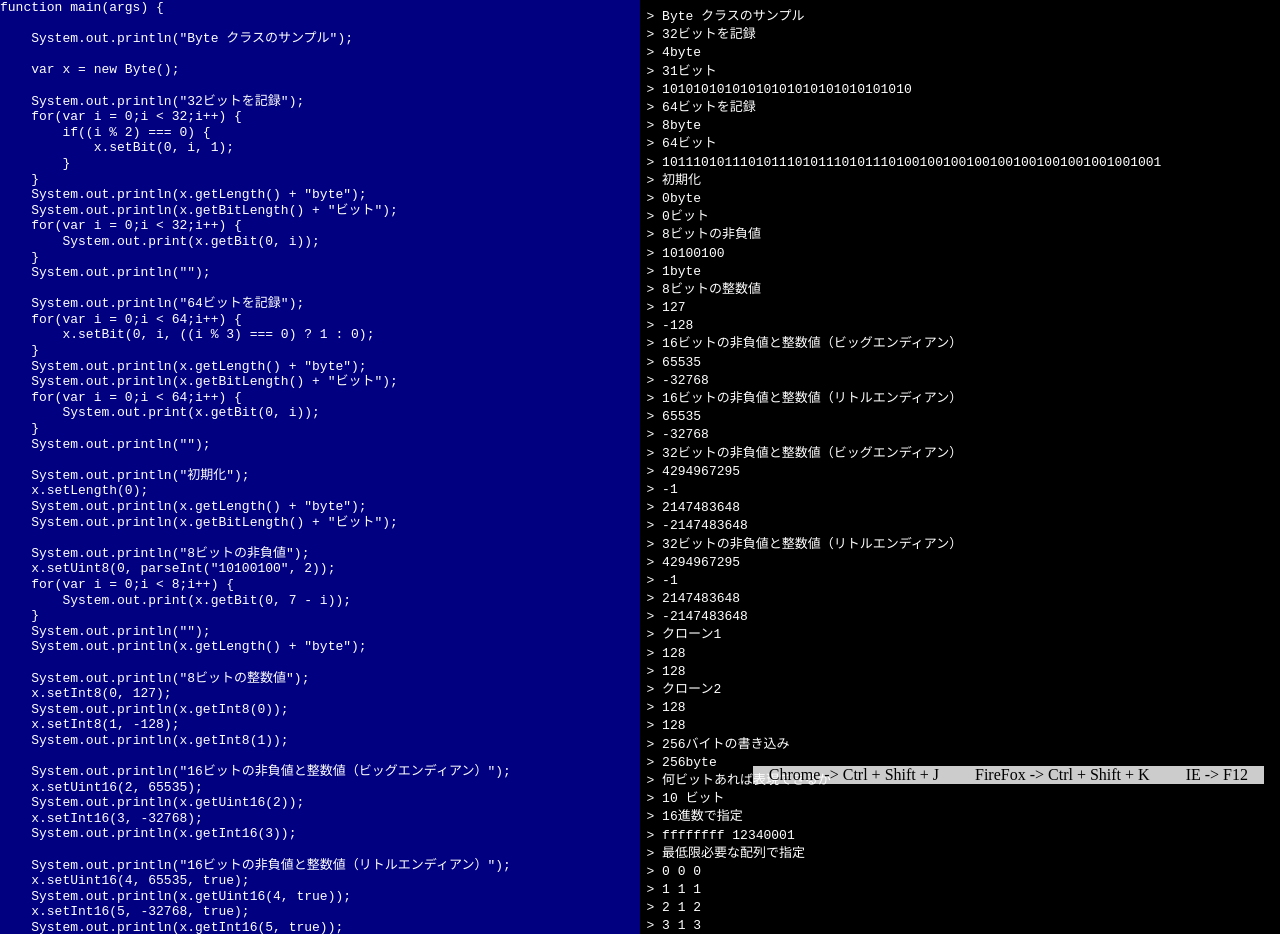
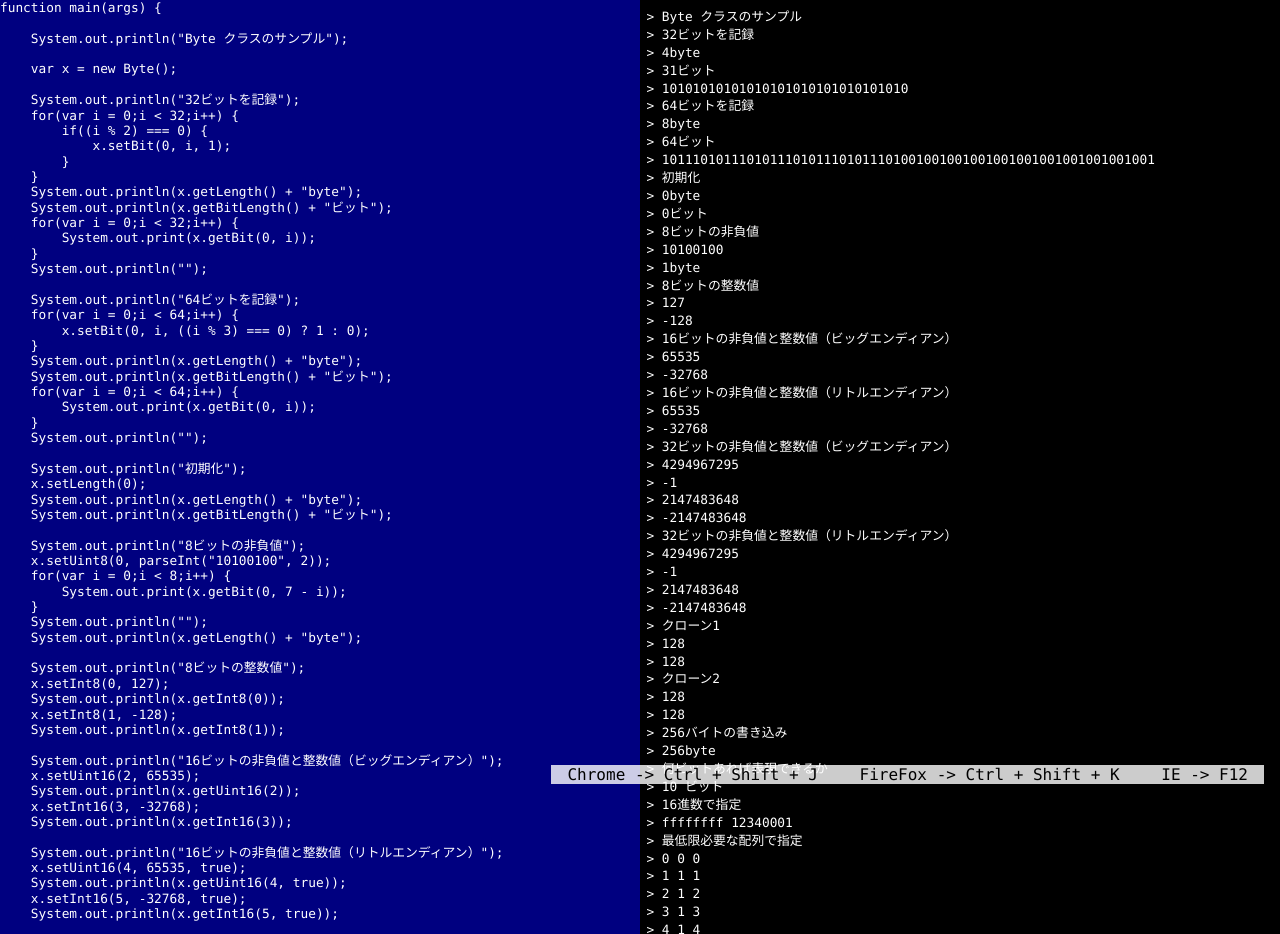
Before and after one commit to natade-jp/SenkoWSH, a plain HTML site: page docs/samples/Byte/index.html in a window 1280 px wide. Shown: the top 934 px of the page. Drawn offline with Linux system fonts and the light colour scheme.

Commit message:
等角フォントを変更

```diff
--- a/docs/SenkoLib/System.js
+++ b/docs/SenkoLib/System.js
@@ -280,7 +280,7 @@ var System = {
 				element.style.margin = "0px";
 				element.style.padding = "0.5em";
 				element.style.color = "white";
-				element.style.fontFamily = "monospace";
+				element.style.fontFamily = "Consolas, Courier New, Courier, Monaco, monospace";
 				element.style.whiteSpace = "pre";
 				this.element = element;
 				return this.element;
--- a/docs/samples/samples.css
+++ b/docs/samples/samples.css
@@ -2,6 +2,7 @@ body {
 	margin:				0px;
 	padding:			0px;
 	background-color:	black;
+	font-family:		Consolas, Courier New, Courier, Monaco, monospace;
 }
 
 #header {
@@ -26,10 +27,10 @@ body {
 	position:			relative;
 	background-color:	black;
 	color:				white;
-	font-family:		monospace;
+	font-family:		Consolas, Courier New, Courier, Monaco, monospace;
 	white-space:		pre;
 	width:				50%;
-	font-size:			1.0em;
+	font-size:			0.8em;
 	line-height:		1.2em;
 	-moz-tab-size:		4;
 	tab-size:			4;
```
